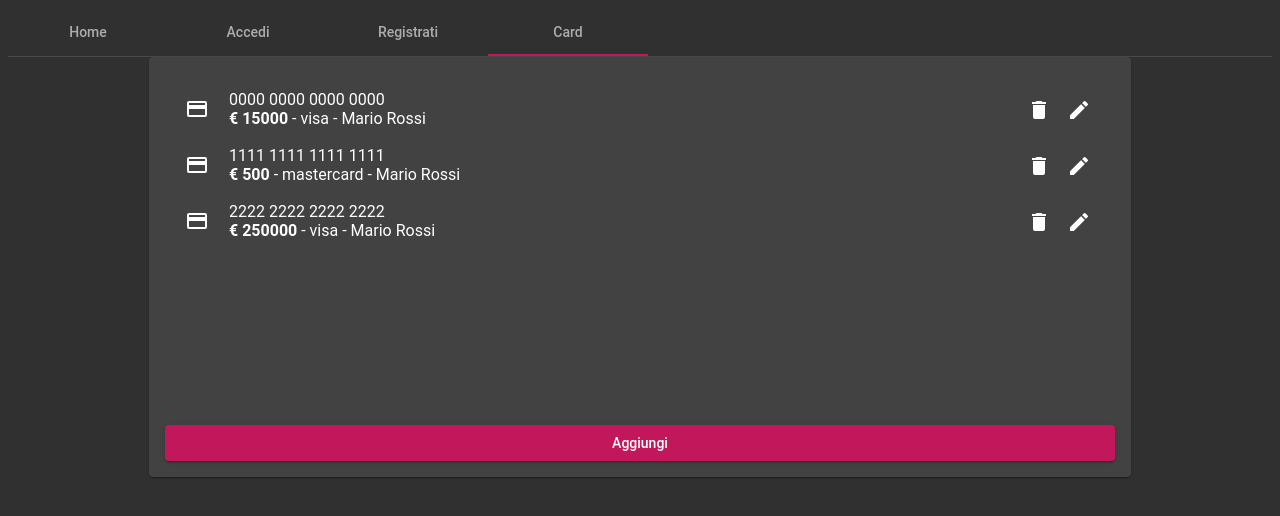
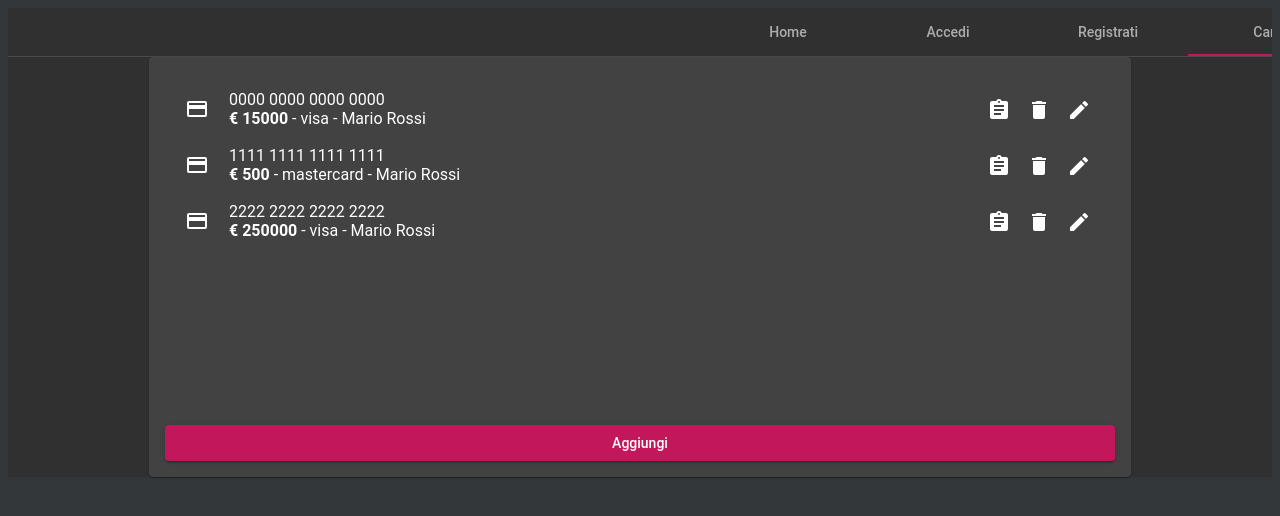
Before and after one commit to davide136/136-fintech-frontend, an Angular app: page /card in a window 1280 px wide. Shown: the top 516 px of the page. Built offline with nearby package versions, Linux system fonts and the light colour scheme.

Commit message:
Integrating movements

```diff
--- a/src/app/features/card/card-list/card-list.component.html
+++ b/src/app/features/card/card-list/card-list.component.html
@@ -8,6 +8,9 @@
         <span>{{card.type}}</span> -
         <span>{{card.owner}}</span>
       </div>
+      <button mat-icon-button (click)="movements(card._id)">
+        <mat-icon>assignment</mat-icon>
+      </button>
       <button mat-icon-button (click)="removeCard(card._id)">
         <mat-icon>delete</mat-icon>
       </button>
--- a/src/app/features/card/card-list/card-list.component.ts
+++ b/src/app/features/card/card-list/card-list.component.ts
@@ -11,14 +11,19 @@ export class CardListComponent {
   @Input() cards: Card[] = [];
 
   @Output() editCardEvent = new EventEmitter<Card>();
+  @Output() movementsEvent = new EventEmitter<Card>();
 
   constructor() { }
 
   removeCard(_id: string) { this.cards = this.cards.filter(card => card._id != _id) }
 
   editCard(_id: string) {
-
     var selectedCard = this.cards.find(card => card._id == _id);
     this.editCardEvent.emit(selectedCard);
   }
+
+  movements(_id: string) {
+    var selectedCard = this.cards.find(card => card._id == _id);
+    this.movementsEvent.emit(selectedCard);
+  }
 }
--- a/src/app/features/card/card.component.html
+++ b/src/app/features/card/card.component.html
@@ -1,15 +1,20 @@
 <mat-drawer-container autosize>
   <mat-drawer #drawer mode="side"
               position="end">
-    <ac-card-form [selectedCard]='selectedCard'
+    <ac-card-form *ngIf='drawer_selector == "insertUpdateView"'
+                  [selectedCard]='selectedCard'
                   (submitEvent)='submitHandler($event)'
                   (cancelEvent)='cancelHandler()'>
     </ac-card-form>
+    <ac-movements *ngIf='drawer_selector == "movementsView"'>
+
+    </ac-movements>
   </mat-drawer>
 
   <ac-card-list
                 [cards]='cards'
-                (editCardEvent)='editHandler($event)'>
+                (editCardEvent)='editHandler($event)'
+                  (movementsEvent)='movementsHandler($event)'>
 
   </ac-card-list>
 
--- a/src/app/features/card/card.component.ts
+++ b/src/app/features/card/card.component.ts
@@ -14,14 +14,17 @@ export class CardComponent {
 
   //data to be replaced by server call
   cards: Card[] = [{ "_id": "dd157a93-e632-490a-8a88-531dd61933f4", "number": "0000 0000 0000 0000", "ownerId": "et45er5e6fba", "owner": "Mario Rossi", "type": "visa", "amount": 15000 }, { "_id": "418a2814-c6da-4e5f-8c9a-bfe0b69649a6", "number": "1111 1111 1111 1111", "ownerId": "et45er5e6fba", "owner": "Mario Rossi", "type": "mastercard", "amount": 500 }, { "_id": "970a55ff-70ba-4c22-b3aa-f4fd8d51ccfb", "number": "2222 2222 2222 2222", "ownerId": "et45er5e6fba", "owner": "Mario Rossi", "type": "visa", "amount": 250000 }];
-
+  drawer_selector: string = "";
   selectedCard: Card | null | undefined = null;
 
 
 
   constructor() { }
 
-  addCard() { this.drawer.toggle();}
+  addCard() {
+    this.drawer_selector = "insertUpdateView";
+    this.drawer.toggle();
+  }
 
   cancelHandler() {
     this.selectedCard = null;
@@ -35,11 +38,19 @@ export class CardComponent {
   }
 
   editHandler(card: Card) {
+    this.drawer_selector = "insertUpdateView";
+    this.selectedCard = card;
+    this.drawer.toggle(true);
+  }
+
+  movementsHandler(card: Card) {
+    this.drawer_selector = "movementsView";
     this.selectedCard = card;
     this.drawer.toggle(true);
   }
 
   insertUpdate(result: CardDto) {
+    this.drawer_selector = "";
     if (result) {
       let isEdited = false;
       this.cards = this.cards.map((card, idx, arr) => {
--- a/src/app/features/card/card.module.ts
+++ b/src/app/features/card/card.module.ts
@@ -6,6 +6,8 @@ import { CardComponent } from './card.component';
 import { CardListComponent } from './card-list/card-list.component';
 import { CardFormComponent } from './card-form/card-form.component';
 import { MaterialModule } from '../../shared/material/material.module';
+import { MovementsComponent } from './movements/movements.component';
+import { MovementComponent } from './movements/movement/movement.component';
 
 
 @NgModule({
@@ -13,6 +15,8 @@ import { MaterialModule } from '../../shared/material/material.module';
     CardComponent,
     CardListComponent,
     CardFormComponent,
+    MovementsComponent,
+    MovementComponent,
   ],
   imports: [
     CommonModule,
--- /dev/null
+++ b/src/app/features/card/movements/movement/movement.component.html
@@ -0,0 +1,18 @@
+
+<mat-accordion>
+  <mat-expansion-panel (opened)="panelOpenState = true"
+                       (closed)="panelOpenState = false">
+    <mat-expansion-panel-header>
+      <mat-panel-title>
+        {{title}}
+      </mat-panel-title>
+      <mat-panel-description>
+        {{descr}}
+        {{type}}
+        {{amount}}
+        {{date}}
+      </mat-panel-description>
+    </mat-expansion-panel-header>
+    <p>I'm visible because I am open</p>
+  </mat-expansion-panel>
+</mat-accordion>
--- /dev/null
+++ b/src/app/features/card/movements/movement/movement.component.ts
@@ -0,0 +1,22 @@
+import { Component, Input, OnInit } from '@angular/core';
+
+@Component({
+  selector: 'ac-movement',
+  templateUrl: './movement.component.html',
+  styleUrls: ['./movement.component.scss']
+})
+export class MovementComponent implements OnInit {
+  @Input() date: string = "";
+  @Input() amount: number = 0;
+  @Input() type: string = 'out';
+  @Input() title: string = "";
+  @Input() descr: string = "";
+
+  panelOpenState = false;
+
+  constructor() { }
+
+  ngOnInit(): void {
+  }
+
+}
--- /dev/null
+++ b/src/app/features/card/movements/movements.component.html
@@ -0,0 +1,7 @@
+<div *ngFor='let movement of movements'>
+  <ac-movement [date]='dateTime(movement.timestamp)'
+               [amount]='movement.amount'
+               [type]='movement.type'
+               [title]='movement.title'
+               [descr]='movement.description'></ac-movement>
+</div>
--- /dev/null
+++ b/src/app/features/card/movements/movements.component.ts
@@ -0,0 +1,48 @@
+import { Component, Input, OnInit } from '@angular/core';
+import { Card } from '../../../shared/models/card';
+import { Movement } from '../../../shared/models/movement';
+
+@Component({
+  selector: 'ac-movements',
+  templateUrl: './movements.component.html',
+  styleUrls: ['./movements.component.scss']
+})
+export class MovementsComponent implements OnInit {
+  @Input() card: Card | null = null;
+  movements: Movement[] = [
+    {
+      _id: "asdauoshdoajidspoji12314omjc",
+      type: 'in',
+      amount: 156,
+      title: 'Vendita',
+      description: 'Venduto iphone xs',
+      cardId: 'asdauoshdoajidspoji12314omjc',
+      timestamp: 1,
+    },
+    {
+      _id: "asdauoshdoajidspasfffqoji12314omjc",
+      type: 'out',
+      amount: 400,
+      title: 'Acquisto',
+      description: 'iPhone 11',
+      cardId: 'asdauoshdoajidspoji12314omjc',
+      timestamp: 1,
+    },
+    {
+      _id: "asdauoshdodsagsagthetajidspoji12314omjc",
+      type: 'in',
+      amount: 156,
+      title: 'Bolletta',
+      description: 'Bolletta corrente',
+      cardId: 'asdauoshdoajidspoji12314omjc',
+      timestamp: 1,
+    },];
+
+  constructor() { }
+
+  ngOnInit(): void {
+  }
+
+  dateTime(timestamp: number): string { return "";}
+
+}
--- a/src/styles.scss
+++ b/src/styles.scss
@@ -8,3 +8,10 @@
     padding-left: 5px;
     padding-right: 5px;
 }
+.mat-tab-links {
+  margin-left: 700px;
+  margin-right: 700px;
+}
+html {
+  background-color: #333739 !important;
+}
```
Also changed, not shown: src/app/features/card/movements/movement/movement.component.scss (added), src/app/features/card/movements/movements.component.scss (added).
